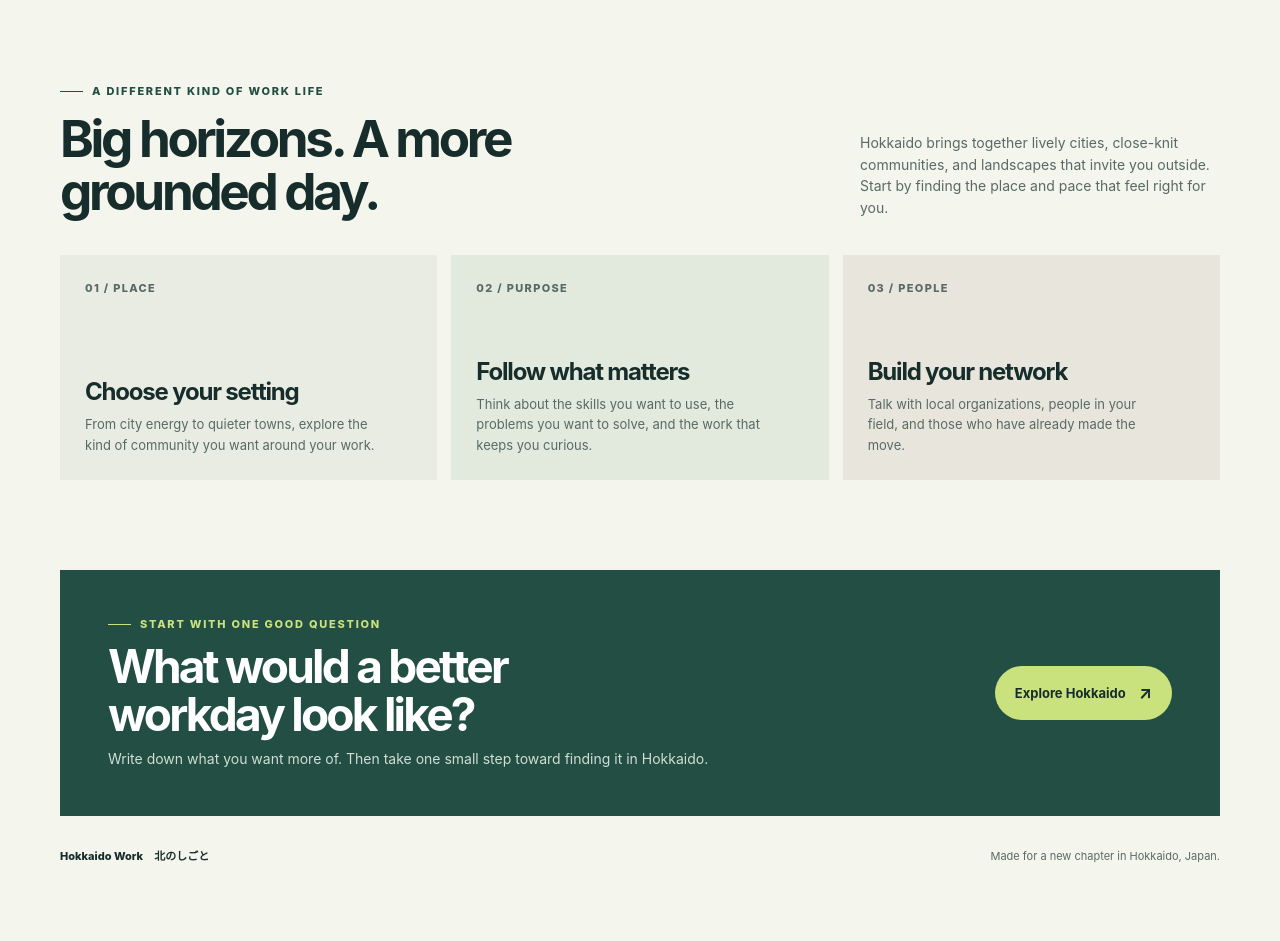
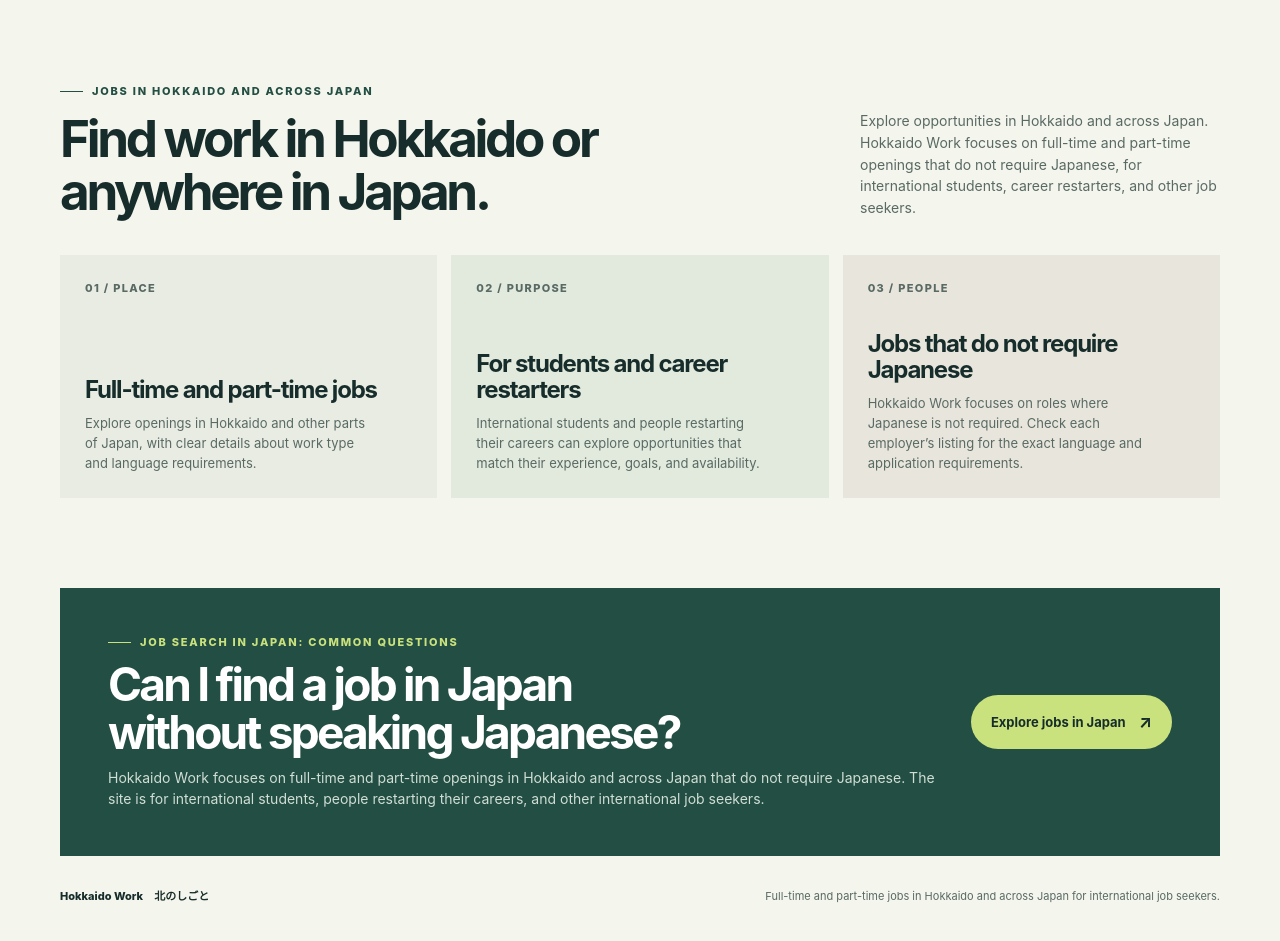
Before and after one commit to geetanjali8487-lgtm/Hokkaido-Work, a plain HTML site: page index.html in a window 1280 px wide. Shown: the part 1020-1961 px from the top of the page. Before the commit the page ends 1923 px from the top, so only its background shows below. Drawn offline with Linux system fonts and the light colour scheme.

Commit message:
Improve search-focused page copy and metadata

```diff
--- a/index.html
+++ b/index.html
@@ -55,19 +55,19 @@
       </section>
       <div class="strip" aria-label="Hokkaido at a glance"><div class="stat"><strong>Make it yours</strong><span>Find a path that fits your life</span></div><div class="stat"><strong>Room to grow</strong><span>Build skills and new connections</span></div><div class="stat"><strong>Closer to nature</strong><span>Find a different everyday rhythm</span></div></div>
       <section class="content" id="why-hokkaido">
-        <div class="section-head"><div><div class="eyebrow">A different kind of work life</div><h2>Big horizons. A more grounded day.</h2></div><p>Hokkaido brings together lively cities, close-knit communities, and landscapes that invite you outside. Start by finding the place and pace that feel right for you.</p></div>
+        <div class="section-head"><div><div class="eyebrow">Jobs in Hokkaido and across Japan</div><h2>Find work in Hokkaido or anywhere in Japan.</h2></div><p>Explore opportunities in Hokkaido and across Japan. Hokkaido Work focuses on full-time and part-time openings that do not require Japanese, for international students, career restarters, and other job seekers.</p></div>
         <div class="cards">
-          <article class="card"><span class="num">01 / PLACE</span><div><h3>Choose your setting</h3><p>From city energy to quieter towns, explore the kind of community you want around your work.</p></div></article>
-          <article class="card"><span class="num">02 / PURPOSE</span><div><h3>Follow what matters</h3><p>Think about the skills you want to use, the problems you want to solve, and the work that keeps you curious.</p></div></article>
-          <article class="card"><span class="num">03 / PEOPLE</span><div><h3>Build your network</h3><p>Talk with local organizations, people in your field, and those who have already made the move.</p></div></article>
+          <article class="card"><span class="num">01 / PLACE</span><div><h3>Full-time and part-time jobs</h3><p>Explore openings in Hokkaido and other parts of Japan, with clear details about work type and language requirements.</p></div></article>
+          <article class="card"><span class="num">02 / PURPOSE</span><div><h3>For students and career restarters</h3><p>International students and people restarting their careers can explore opportunities that match their experience, goals, and availability.</p></div></article>
+          <article class="card"><span class="num">03 / PEOPLE</span><div><h3>Jobs that do not require Japanese</h3><p>Hokkaido Work focuses on roles where Japanese is not required. Check each employer’s listing for the exact language and application requirements.</p></div></article>
         </div>
       </section>
       <section class="callout" id="get-started">
-        <div><div class="eyebrow">Start with one good question</div><h2>What would a better workday look like?</h2><p>Write down what you want more of. Then take one small step toward finding it in Hokkaido.</p></div>
-        <a class="btn" href="#why-hokkaido">Explore Hokkaido <span class="arrow">↗</span></a>
+        <div><div class="eyebrow">Job search in Japan: common questions</div><h2>Can I find a job in Japan without speaking Japanese?</h2><p>Hokkaido Work focuses on full-time and part-time openings in Hokkaido and across Japan that do not require Japanese. The site is for international students, people restarting their careers, and other international job seekers.</p></div>
+        <a class="btn" href="#why-hokkaido">Explore jobs in Japan <span class="arrow">↗</span></a>
       </section>
     </main>
-    <footer><span class="foot-brand">Hokkaido Work　北のしごと</span><span>Made for a new chapter in Hokkaido, Japan.</span></footer>
+    <footer><span class="foot-brand">Hokkaido Work　北のしごと</span><span>Full-time and part-time jobs in Hokkaido and across Japan for international job seekers.</span></footer>
   </div>
 </body>
 </html>
```
